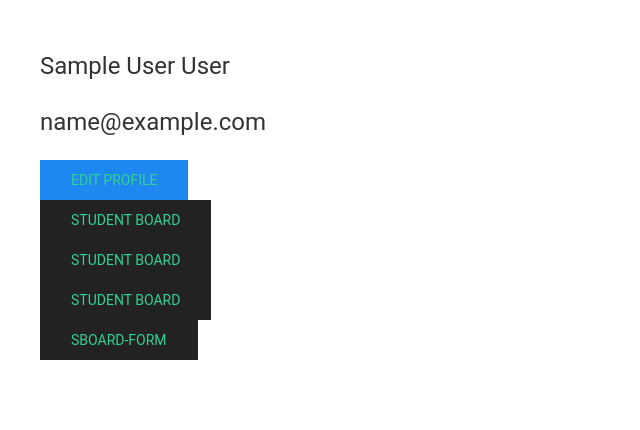
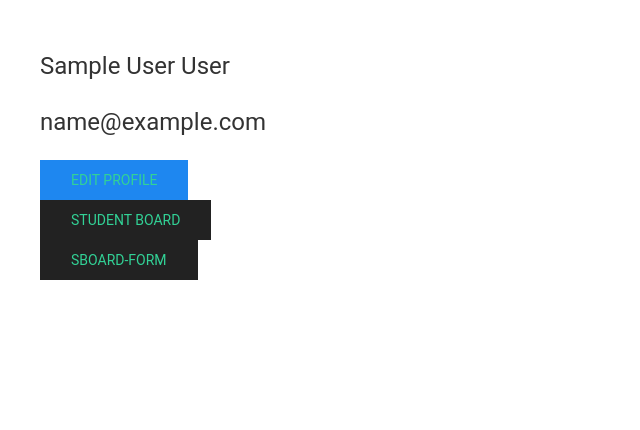
Before and after one commit to Outcome-tracker/OutcomesTracker, a Node server app: page /profile in a window 1280 px wide. Shown: the part 452-882 px from the top of the page, without its empty margins (0-640 px from the left). After the commit the page ends 732 px from the top, so only its background shows below. Run offline with Node 20, Linux system fonts and the light colour scheme; the visitor is signed in with stand-in values (Sample User, id 1); some libraries are stand-ins or nearby versions.

Commit message:
cambios en las vistas

```diff
--- a/views/profile.hbs
+++ b/views/profile.hbs
@@ -29,13 +29,7 @@
                         <div><div><div>
                             <a class="uk-button uk-button-secondary uk-text-success"
                                 href="/student">Student board</a>
-                        </div>
-                            <a class="uk-button uk-button-secondary uk-text-success"
-                                href="/student">Student board</a>
-                        </div>
-                            <a class="uk-button uk-button-secondary uk-text-success"
-                                href="/student">Student board</a>
-                        </div>
+
                     <div>
                             <a class="uk-button uk-button-secondary uk-text-success"
                                 href="/sboard">Sboard-form</a>
```
